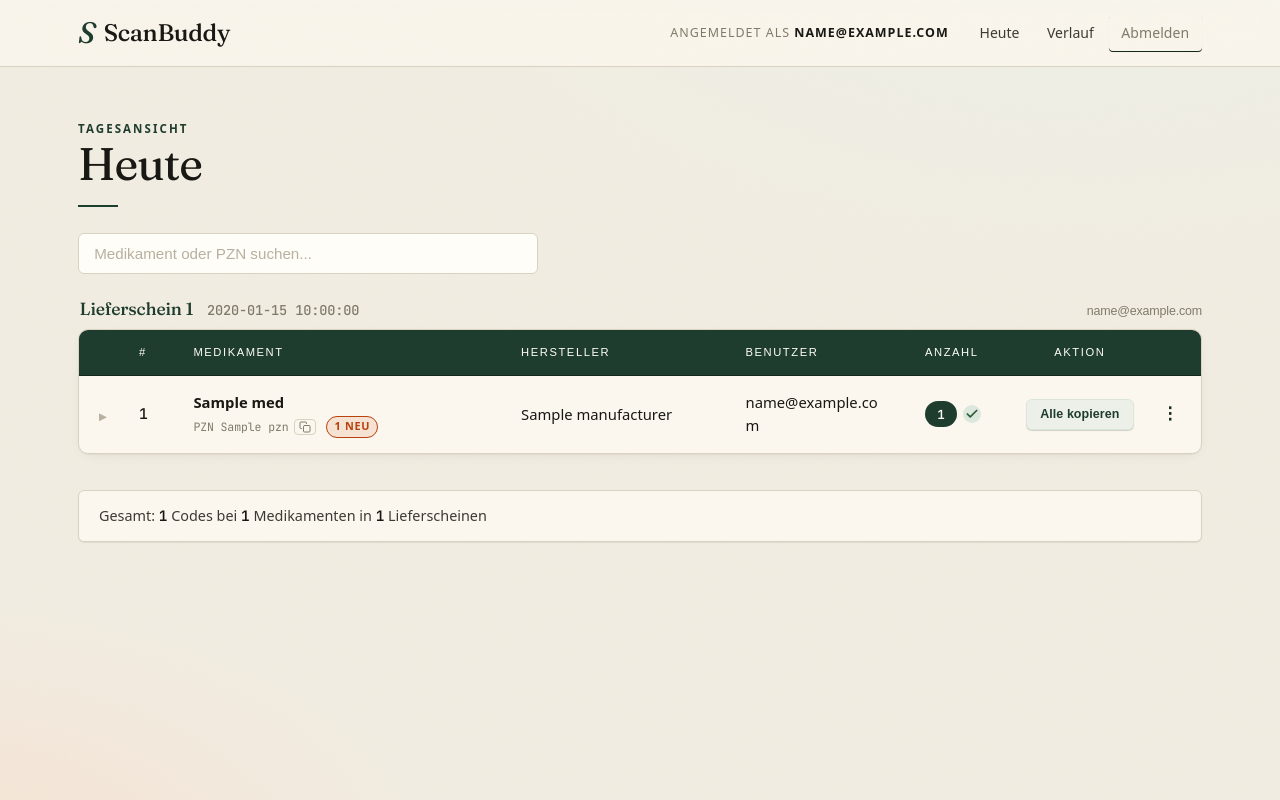
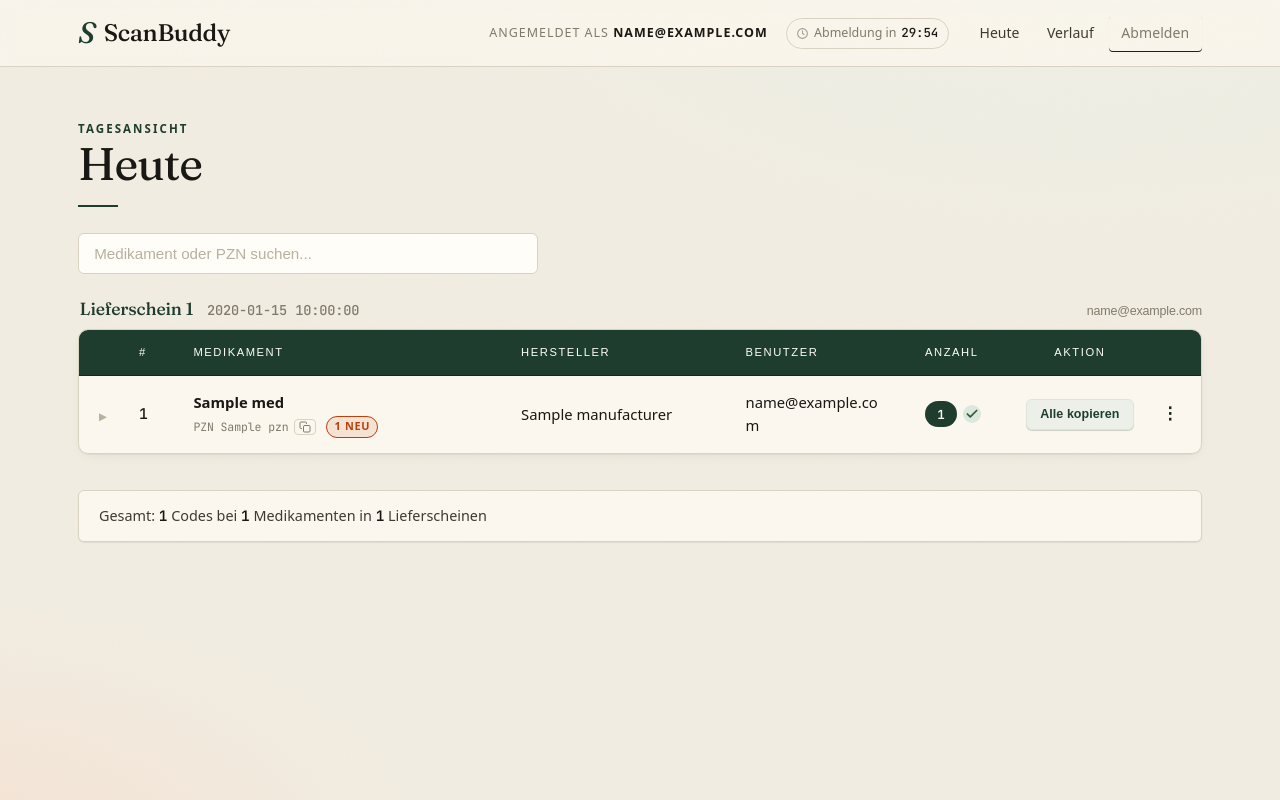
Before and after one commit to Maximanija1/sankt_georg_website, a Flask app: template templates/today.html in a window 1280 px wide. Run offline with Flask 3, Linux system fonts and the light colour scheme; the visitor is signed in with stand-in values (Sample User, id 1); the template is opened without the code that fills it: most values are stand-ins (such as "Sample title", 1, 10 or a date in 2020); some libraries are stand-ins or nearby versions.

Commit message:
Add idle session countdown timer to header

```diff
--- a/app.py
+++ b/app.py
@@ -113,6 +113,13 @@ def get_supabase_client(access_token=None):
 
 REFRESH_THRESHOLD_SECONDS = 5 * 60
 IDLE_LIMIT_SECONDS = 30 * 60
+
+
+@app.context_processor
+def inject_idle_limit():
+    # Exposes the server-side idle timeout to all templates so the UI countdown
+    # can't drift from the real session limit.
+    return {"idle_limit_seconds": IDLE_LIMIT_SECONDS}
 
 
 def _jwt_exp(token):
--- a/static/style.css
+++ b/static/style.css
@@ -166,6 +166,49 @@ body {
 .nav-user strong {
     color: var(--ink);
     font-weight: 600;
+}
+
+.session-timer {
+    display: inline-flex;
+    align-items: center;
+    gap: 0.3rem;
+    margin-right: 1rem;
+    padding: 0.3rem 0.6rem;
+    border: 1px solid var(--rule);
+    border-radius: 999px;
+    color: var(--ink-mute);
+    font-size: 0.78rem;
+    font-weight: 500;
+    white-space: nowrap;
+    transition: color 160ms ease, border-color 160ms ease, background 160ms ease;
+}
+
+.session-timer svg {
+    flex-shrink: 0;
+    opacity: 0.7;
+}
+
+.session-timer-time {
+    font-family: "JetBrains Mono", ui-monospace, monospace;
+    font-variant-numeric: tabular-nums;
+    letter-spacing: -0.01em;
+    color: var(--ink);
+    min-width: 2.9em;
+    text-align: right;
+}
+
+.session-timer.warning {
+    color: var(--danger);
+    border-color: var(--danger);
+    background: var(--danger-soft);
+}
+
+.session-timer.warning svg {
+    opacity: 1;
+}
+
+.session-timer.warning .session-timer-time {
+    color: var(--danger);
 }
 
 .nav-links a {
--- a/templates/base.html
+++ b/templates/base.html
@@ -16,6 +16,12 @@
             </a>
             <div class="nav-links">
                 <span class="nav-user">Angemeldet als <strong><!--email_off-->{{ session.get('user_email', '') }}<!--/email_off--></strong></span>
+                <span class="session-timer" id="sessionTimer" data-idle-seconds="{{ idle_limit_seconds }}"
+                      title="Automatische Abmeldung nach {{ idle_limit_seconds // 60 }} Minuten ohne Aktivit&auml;t.">
+                    <svg width="13" height="13" viewBox="0 0 24 24" fill="none" stroke="currentColor" stroke-width="2" stroke-linecap="round" stroke-linejoin="round" aria-hidden="true"><circle cx="12" cy="12" r="9"/><polyline points="12 7 12 12 15 14"/></svg>
+                    <span class="session-timer-label">Abmeldung in</span>
+                    <span class="session-timer-time">{{ '%d:00'|format(idle_limit_seconds // 60) }}</span>
+                </span>
                 <a href="{{ url_for('today') }}" class="{% if request.endpoint == 'today' %}active{% endif %}">Heute</a>
                 <a href="{{ url_for('history') }}" class="{% if request.endpoint == 'history' %}active{% endif %}">Verlauf</a>
                 <form method="POST" action="{{ url_for('logout') }}" class="logout-form">
```
Also changed, not shown: static/app.js (+78 -2 lines).
